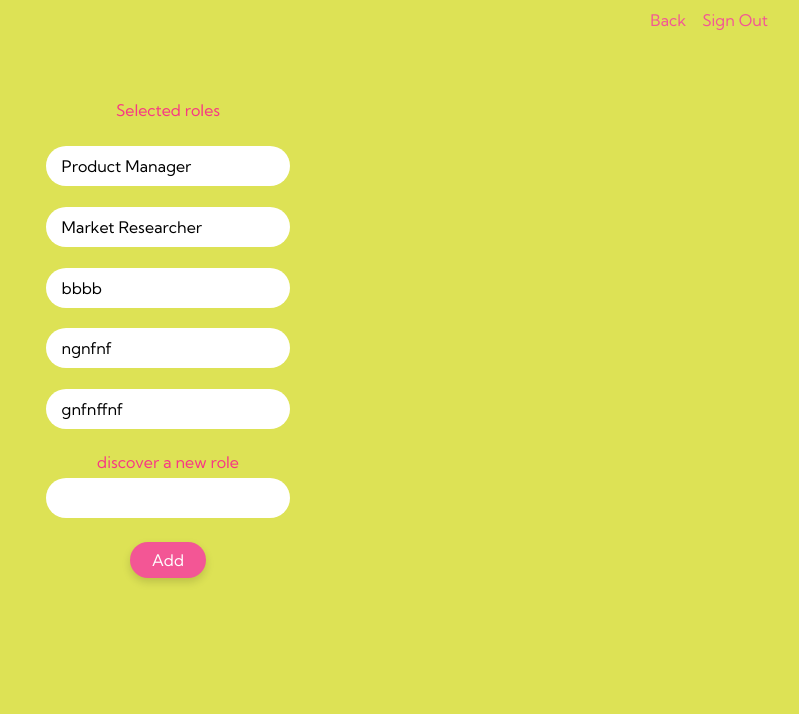
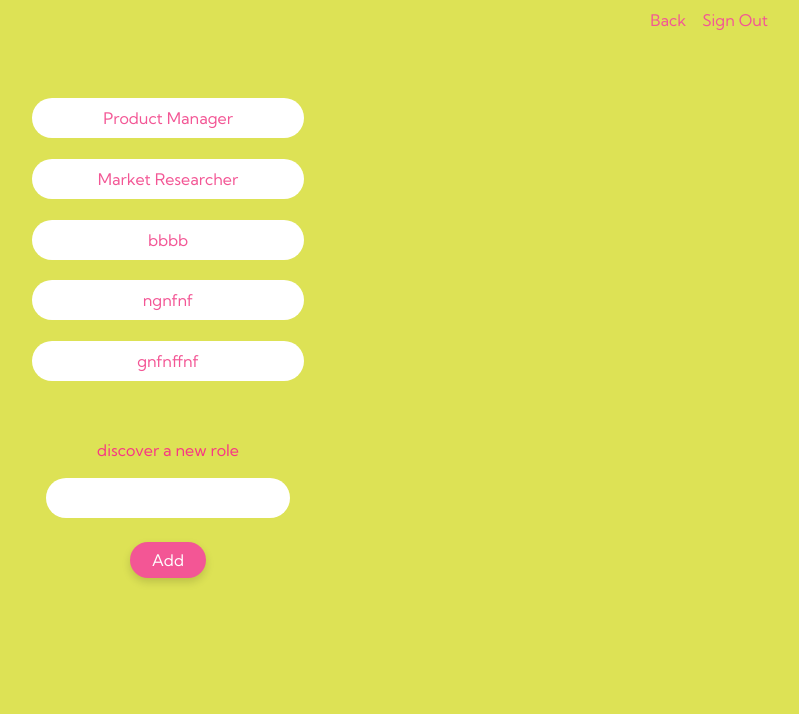
Before and after one commit to Berilkdd/skillsproutify, a Django app: page /learning/roles/ in a window 1280 px wide. Shown: the part 54-768 px from the top of the page, without its empty margins (472-1271 px from the left). Run offline with Django 4.2, Linux system fonts and the light colour scheme; data comes from the database, SQL or seed files in the repository; both versions use the stored data as it was after the commit; some libraries are stand-ins or nearby versions; some web fonts are replaced.

Commit message:
Selected roles page styling, delete function, navbar adjustments

```diff
--- a/learning/templates/learning/selected_roles.html
+++ b/learning/templates/learning/selected_roles.html
@@ -4,22 +4,23 @@
 {% block content %}
 
 <div class="inner-box">
-    <div>
-        <p class="primary-description mb-4">
-            Selected roles
-        </p>
+
     <div class="role-list">
         {% for role in roles %}
+            <div class="role-item">
                 <input
                     type="text"
-                    class="primary-input mb-3"
+                    class="primary-input role-input mb-3"
                     value="{{ role.title }}"
                     readonly
                 >
+                <i class="fa-solid fa-trash delete-btn"></i>
+            </div>
         {% endfor %}
      </div>
-    </div>
-    <p class="primary-description">
+
+    <div>
+        <p class="primary-description mb-3">
             discover a new role
         </p>
         <form method="POST">
@@ -31,4 +32,6 @@
         </form>
     </div>
 
+</div>
+
 {% endblock %}
--- a/static/css/style.css
+++ b/static/css/style.css
@@ -130,6 +130,7 @@ navbar-toggler:hover {
     padding: 0.5rem 1rem;
     border: none;
     border-radius: 2rem;
+    color: var(--pink-secondary);
     background-color: var(--white);
 }
 
@@ -137,11 +138,56 @@ navbar-toggler:hover {
     color: transparent;
 }
 
+.primary-input:hover {
+    outline: none;
+    border: 0.125rem solid #F78AB6;
+}
+
+.primary-input:focus {
+    outline: none;
+    border: 0.125rem solid var(--pink-secondary);
+}
+
+.role-input {
+    text-align: center;
+}
+
 .role-list {
     display: flex;
     flex-direction: column;
-    align-items: center;
     gap: 0.3rem;
+}
+
+.role-item {
+    position: relative;
+    display: flex;
+}
+
+.role-item .primary-input {
+    width: 100% !important;
+}
+
+.role-item .delete-btn {
+    position: absolute;
+    left: calc(100% + 0.6rem);
+    top: 50%;
+    transform: translateY(-50%);
+    margin-top: -0.5rem;
+    color: var(--pink-secondary);
+    display: none;
+    z-index: 99;
+    font-size: 1.2rem;
+    cursor: pointer;
+    white-space: nowrap;
+}
+
+.role-item:focus-within .primary-input {
+    border: 0.125rem solid var(--pink-secondary) !important;
+    outline: none;
+}
+
+.role-item:focus-within .delete-btn {
+    display: block !important;
 }
 
 /*Error Messages*/
```
Also changed, not shown: db.sqlite3, 1 other file. Lines whose indentation alone changed are shown as unchanged.
